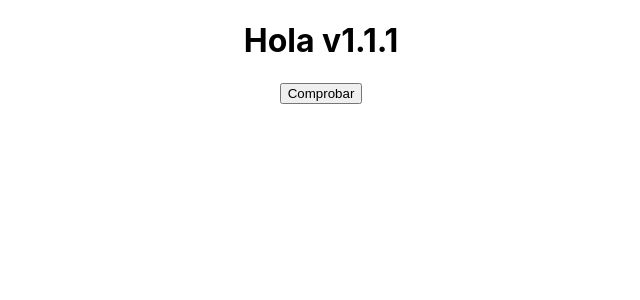
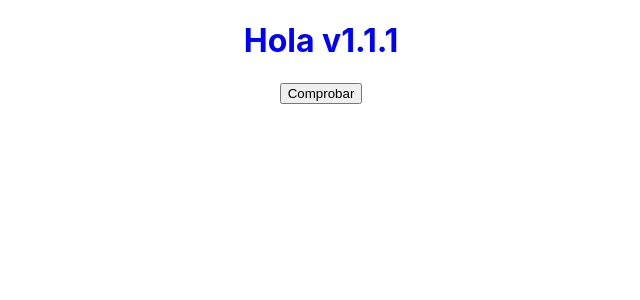
Before and after one commit to hugo176/Front_prueba_cach-, a React (Create React App) app: page / in a window 1280 px wide. Shown: the top 300 px of the page, without its empty margins (319-959 px from the left). Built offline with nearby package versions, Linux system fonts and the light colour scheme.

Commit message:
Change title color

```diff
--- a/src/index.css
+++ b/src/index.css
@@ -1,5 +1,6 @@
 body {
   margin: 0;
+  color: blue;
   font-family: -apple-system, BlinkMacSystemFont, 'Segoe UI', 'Roboto', 'Oxygen',
     'Ubuntu', 'Cantarell', 'Fira Sans', 'Droid Sans', 'Helvetica Neue',
     sans-serif;
```
